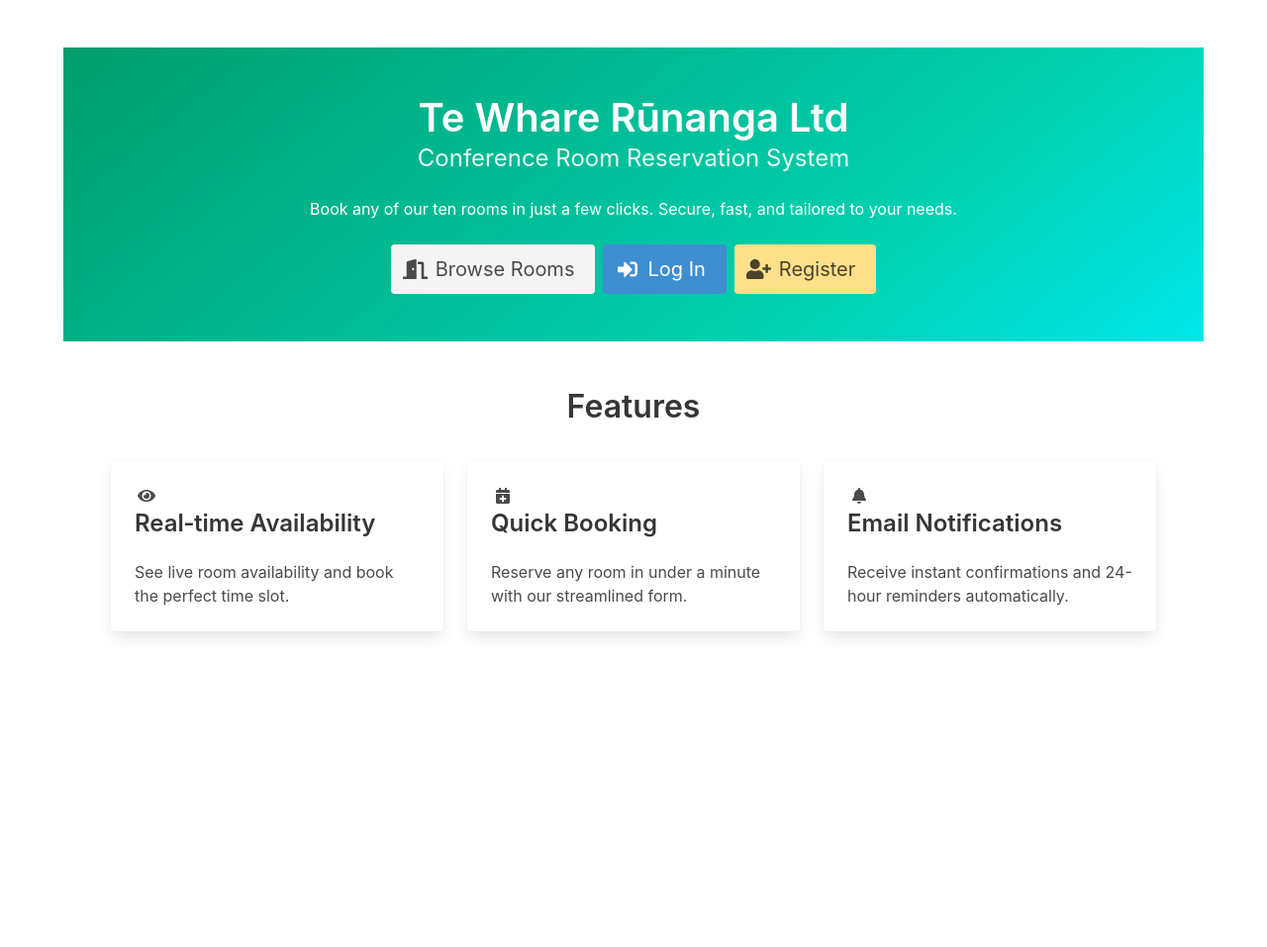
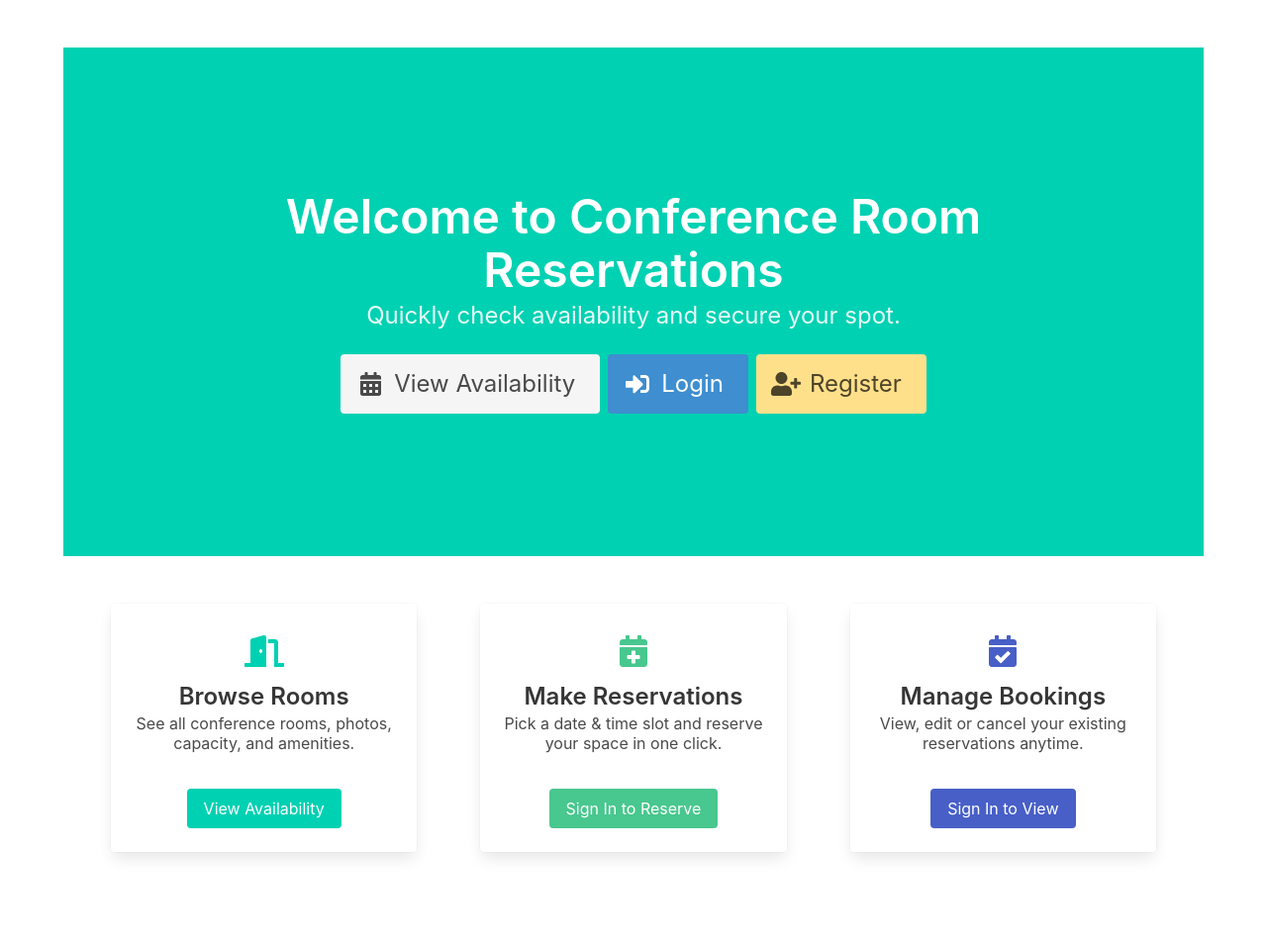
Before and after one commit to ar-sql/ISCG7420_Assignment1_2025, a Django app: template templates/home.html in a window 1280 px wide. Shown: the part 52-1009 px from the top of the page at 99% size. Before the commit the page ends 696 px from the top, so only its background shows below. Run offline with Django 5.2, Linux system fonts and the light colour scheme; the template is opened without the code that fills it, so the values that code supplies are empty; parts of the project's set-up code (start-up, migrations or seed data) failed here and were passed over.

Commit message:
Adjust home.html hero size from fullheight to medium

```diff
--- a/templates/home.html
+++ b/templates/home.html
@@ -1,41 +1,37 @@
 {% extends 'base.html' %}
-{% block title %}Welcome – Te Whare Rūnanga Ltd{% endblock %}
+{% load static %}
+
+{% block title %}Welcome – Te Whare Rūnanga{% endblock %}
 
 {% block content %}
-  {% if reminder %}
-    <article class="message is-info">
-      <div class="message-header">Reminder</div>
-      <div class="message-body">
-        You have a reservation tomorrow at
-        <strong>{{ reminder.start_time|date:"Y-m-d H:i" }}</strong>
-        in <strong>{{ reminder.room.name }}</strong>.
-      </div>
-    </article>
-  {% endif %}
-
-  <!-- Hero Section -->
-  <section class="hero is-primary is-bold home-hero">
+<!-- Smaller Hero Banner -->
+<section class="hero is-primary is-medium">
   <div class="hero-body">
     <div class="container has-text-centered">
-        <h1 class="title is-size-2-desktop is-size-3-tablet">Te Whare Rūnanga Ltd</h1>
-        <h2 class="subtitle is-size-4-desktop is-size-5-tablet">Conference Room Reservation System</h2>
-        <p class="mt-4">Book any of our ten rooms in just a few clicks. Secure, fast, and tailored to your needs.</p>
+      <h1 class="title is-1">
+        Welcome to Conference Room Reservations
+      </h1>
+      <h2 class="subtitle is-4">
+        Quickly check availability and secure your spot.
+      </h2>
+
       <div class="buttons is-centered mt-5">
-          <a class="button is-light is-medium" href="{% url 'room_list' %}">
-            <span class="icon"><i class="fas fa-door-open"></i></span>
-            <span>Browse Rooms</span>
+        <a class="button is-light is-large" href="{% url 'room_status' %}">
+          <span class="icon"><i class="fas fa-calendar-alt"></i></span>
+          <span>View Availability</span>
         </a>
+
         {% if user.is_authenticated %}
-            <a class="button is-link is-medium" href="{% url 'my_reservations' %}">
+          <a class="button is-link is-large" href="{% url 'my_reservations' %}">
             <span class="icon"><i class="fas fa-calendar-check"></i></span>
             <span>My Reservations</span>
           </a>
         {% else %}
-            <a class="button is-info is-medium" href="{% url 'login' %}">
+          <a class="button is-info is-large" href="{% url 'login' %}">
             <span class="icon"><i class="fas fa-sign-in-alt"></i></span>
-              <span>Log In</span>
+            <span>Login</span>
           </a>
-            <a class="button is-warning is-medium" href="{% url 'register' %}">
+          <a class="button is-warning is-large" href="{% url 'register' %}">
             <span class="icon"><i class="fas fa-user-plus"></i></span>
             <span>Register</span>
           </a>
@@ -45,35 +41,72 @@
   </div>
 </section>
 
-  <!-- Features Section -->
+<!-- Features Cards -->
 <section class="section">
   <div class="container">
-      <h3 class="title is-3 has-text-centered">Features</h3>
-      <div class="columns is-multiline mt-4">
-        <div class="column is-4">
-          <div class="card feature-card">
-            <div class="card-content">
-              <span class="icon feature-icon"><i class="fas fa-eye"></i></span>
-              <h4 class="title is-4">Real‐time Availability</h4>
-              <p>See live room availability and book the perfect time slot.</p>
+    <div class="columns is-variable is-8">
+      <!-- Browse Rooms -->
+      <div class="column">
+        <div class="card">
+          <div class="card-content has-text-centered">
+            <span class="icon is-large has-text-primary">
+              <i class="fas fa-door-open fa-2x"></i>
+            </span>
+            <p class="title is-4 mt-2">Browse Rooms</p>
+            <p class="subtitle is-6">
+              See all conference rooms, photos, capacity, and amenities.
+            </p>
+            <a class="button is-primary mt-3" href="{% url 'room_status' %}">
+              View Availability
+            </a>
           </div>
         </div>
       </div>
-        <div class="column is-4">
-          <div class="card feature-card">
-            <div class="card-content">
-              <span class="icon feature-icon"><i class="fas fa-calendar-plus"></i></span>
-              <h4 class="title is-4">Quick Booking</h4>
-              <p>Reserve any room in under a minute with our streamlined form.</p>
+
+      <!-- Make Reservations -->
+      <div class="column">
+        <div class="card">
+          <div class="card-content has-text-centered">
+            <span class="icon is-large has-text-success">
+              <i class="fas fa-calendar-plus fa-2x"></i>
+            </span>
+            <p class="title is-4 mt-2">Make Reservations</p>
+            <p class="subtitle is-6">
+              Pick a date &amp; time slot and reserve your space in one click.
+            </p>
+            {% if user.is_authenticated %}
+              <a class="button is-success mt-3" href="{% url 'room_status' %}">
+                Reserve Now
+              </a>
+            {% else %}
+              <a class="button is-success mt-3" href="{% url 'login' %}?next={% url 'room_status' %}">
+                Sign In to Reserve
+              </a>
+            {% endif %}
           </div>
         </div>
       </div>
-        <div class="column is-4">
-          <div class="card feature-card">
-            <div class="card-content">
-              <span class="icon feature-icon"><i class="fas fa-bell"></i></span>
-              <h4 class="title is-4">Email Notifications</h4>
-              <p>Receive instant confirmations and 24-hour reminders automatically.</p>
+
+      <!-- Manage Bookings -->
+      <div class="column">
+        <div class="card">
+          <div class="card-content has-text-centered">
+            <span class="icon is-large has-text-link">
+              <i class="fas fa-calendar-check fa-2x"></i>
+            </span>
+            <p class="title is-4 mt-2">Manage Bookings</p>
+            <p class="subtitle is-6">
+              View, edit or cancel your existing reservations anytime.
+            </p>
+            {% if user.is_authenticated %}
+              <a class="button is-link mt-3" href="{% url 'my_reservations' %}">
+                My Reservations
+              </a>
+            {% else %}
+              <a class="button is-link mt-3" href="{% url 'login' %}?next={% url 'my_reservations' %}">
+                Sign In to View
+              </a>
+            {% endif %}
           </div>
         </div>
       </div>
```
Lines whose indentation alone changed are shown as unchanged.
